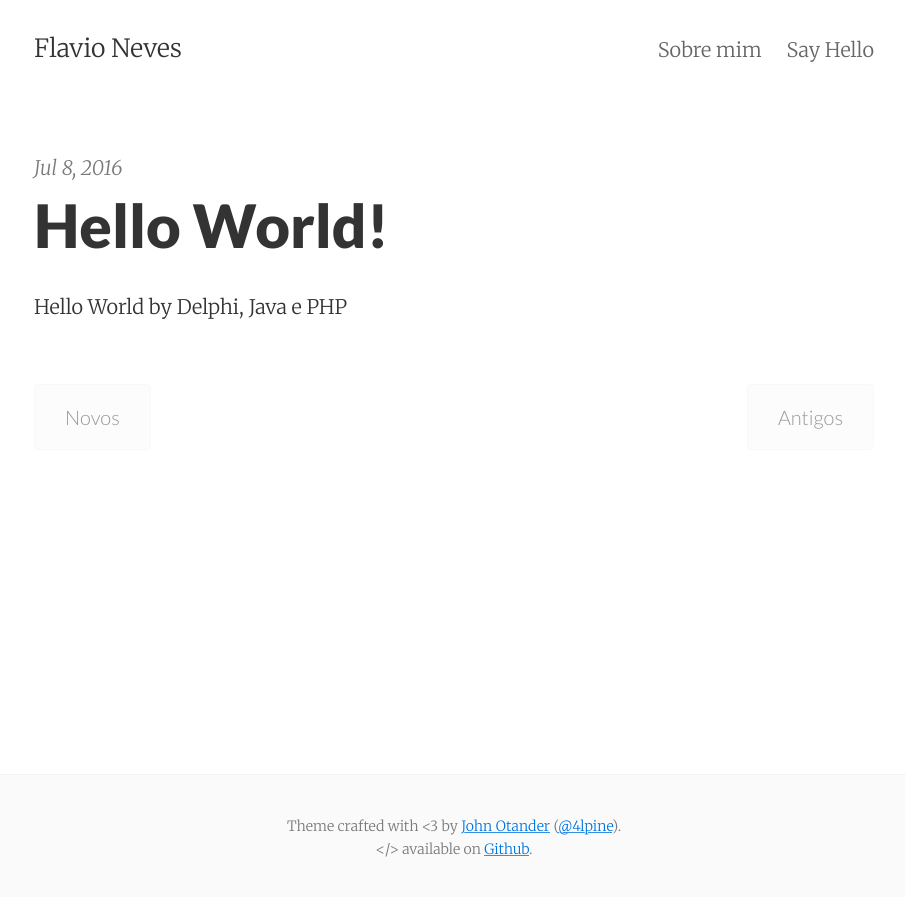
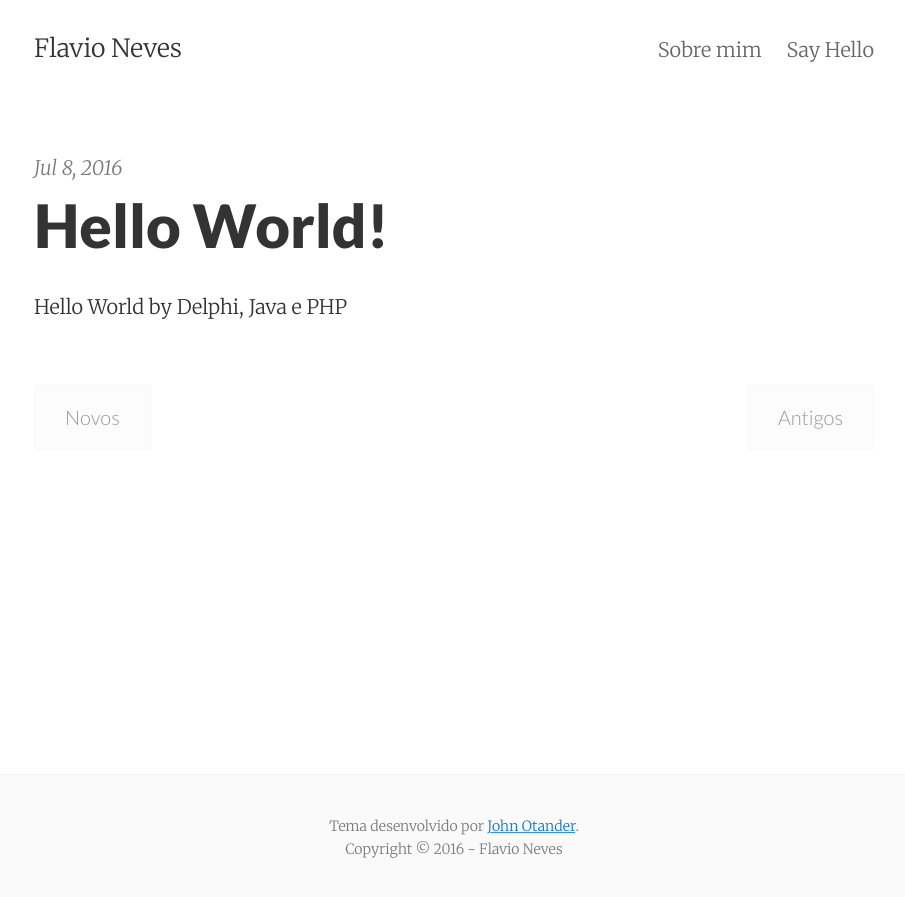
Before and after one commit to flaviox/flaviox.github.io, a Jekyll site: the page built from index.html, in a window 1280 px wide. Shown: the top 897 px of the page, without its empty margins (186-1091 px from the left). Built offline with Jekyll 4.4.1, drawn with Linux system fonts in a browser that asks for light colours; the list of posts is cut into pages by our own code.

Commit message:
Correção footer

```diff
--- a/_includes/footer.html
+++ b/_includes/footer.html
@@ -1,8 +1,8 @@
 <footer class="center">
   <div class="measure">
     <small>
-      Theme crafted with &lt;3 by <a href="http://johnotander.com">John Otander</a> (<a href="https://twitter.com/4lpine">@4lpine</a>).<br>
-      &lt;/&gt; available on <a href="https://github.com/johnotander/pixyll">Github</a>.
+      Tema desenvolvido por <a href="http://johnotander.com">John Otander</a>.<br>
+      Copyright © 2016 - Flavio Neves
     </small>
   </div>
 </footer>
```
